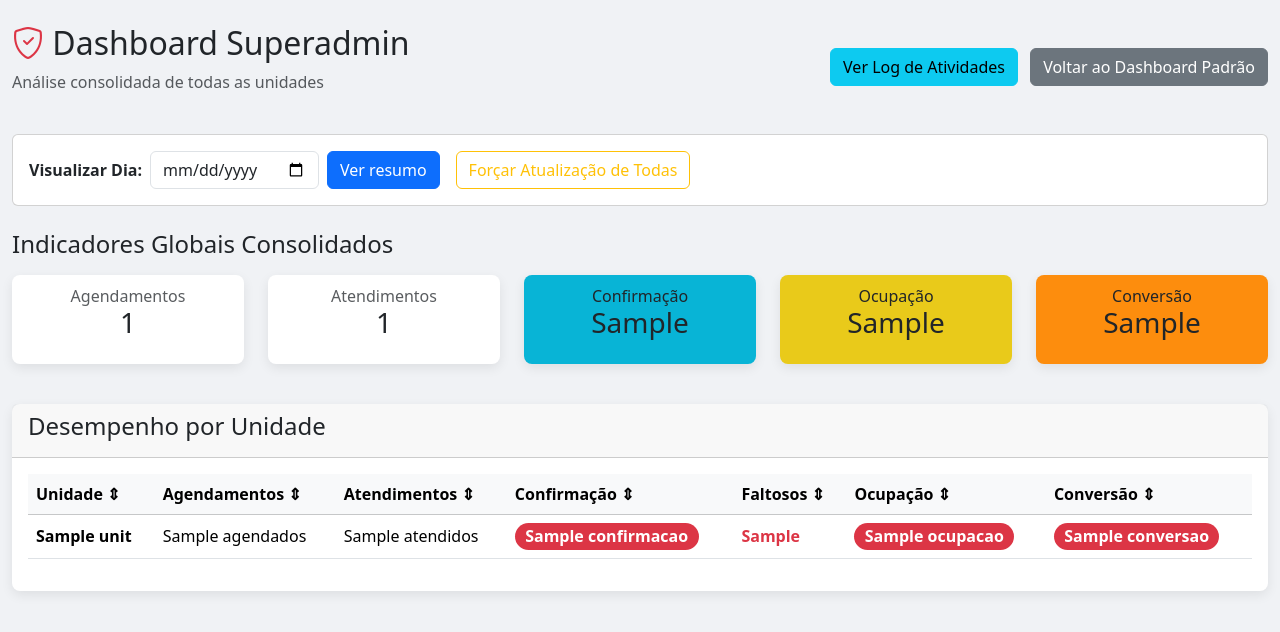
After one commit to lucasamorsaude/Agenda-Multipla-WebDental, a Flask app: template app/templates/superadmin_dashboard.html in a window 1280 px wide. The commit adds this page. Shown: the top 632 px of the page. Run offline with Flask 3, Linux system fonts and the light colour scheme; the template is opened without the code that fills it: most values are stand-ins (such as "Sample title", 1, 10 or a date in 2020).

Commit message:
Adição do Painel SuperAdmin

```diff
--- a/app/__init__.py
+++ b/app/__init__.py
@@ -26,7 +26,7 @@ def create_app():
 
     login.init_app(app)
 
-    from . import routes, api, cache, auth, user
+    from . import routes, api, cache, auth, user, superadmin
 
     # 2. Registra todos os blueprints na aplicação
     app.register_blueprint(routes.bp)
@@ -34,6 +34,7 @@ def create_app():
     app.register_blueprint(cache.bp)
     app.register_blueprint(auth.bp)
     app.register_blueprint(user.bp)
+    app.register_blueprint(superadmin.bp)
 
 
 
--- a/app/templates/index.html
+++ b/app/templates/index.html
@@ -53,7 +53,7 @@
             </div>
             <div>
                 {% if session.get('role') == 'superadmin' %}
-                    <a href="#" class="btn btn-danger">Dashboard Superadmin</a>
+                    <a href="{{ url_for('superadmin.dashboard') }}" class="btn btn-danger">Dashboard Superadmin</a>
                 {% endif %}
                 <a href="{{ url_for('user.user_panel') }}" class="btn btn-info">Usuários</a>
                 <a href="{{ url_for('auth.logout') }}" class="btn btn-danger ms-2">Sair</a>
--- /dev/null
+++ b/app/templates/superadmin_dashboard.html
@@ -0,0 +1,232 @@
+<!DOCTYPE html>
+<html lang="pt-BR">
+<head>
+    <meta charset="UTF-8">
+    <meta name="viewport" content="width=device-width, initial-scale=1.0">
+    <title>Dashboard Superadmin</title>
+    <link href="https://cdn.jsdelivr.net/npm/bootstrap@5.3.3/dist/css/bootstrap.min.css" rel="stylesheet">
+    <link href="https://cdn.jsdelivr.net/npm/bootstrap-icons@1.11.3/font/bootstrap-icons.min.css" rel="stylesheet">
+    <link rel="icon" href="https://cdn-icons-png.flaticon.com/512/774/774134.png" type="image/x-icon">
+    <style>
+        body { background-color: #f0f2f5; }
+        .metric-card { border: none; border-radius: 0.5rem; box-shadow: 0 4px 12px rgba(0,0,0,0.08); }
+        .table-hover tbody tr:hover { background-color: #e9ecef; }
+    </style>
+    <script src="https://cdn.jsdelivr.net/npm/chart.js"></script>
+</head>
+<body>
+    <div class="container-fluid my-4">
+        <div class="d-flex justify-content-between align-items-center mb-4">
+            <div>
+                <h2><i class="bi bi-shield-check text-danger"></i> Dashboard Superadmin</h2>
+                <p class="text-muted">Análise consolidada de todas as unidades</p>
+            </div>
+            <div>
+                <a href="#" class="btn btn-info">Ver Log de Atividades</a>
+                <a href="{{ url_for('main.index') }}" class="btn btn-secondary ms-2">Voltar ao Dashboard Padrão</a>
+            </div>
+        </div>
+
+        <div class="card mb-4">
+            <div class="card-body">
+                <form method="POST" action="{{ url_for('superadmin.dashboard') }}" class="d-flex align-items-center">
+                    <label for="selected_date" class="form-label me-2 mb-0"><strong>Visualizar Dia:</strong></label>
+                    <input type="date" id="selected_date" name="selected_date" value="{{ selected_date }}" class="form-control me-2" style="width: auto;">
+                    <button type="submit" class="btn btn-primary">Ver resumo</button>
+
+                    <button type="button" id="force-update-all-superadmin-btn" class="btn btn-outline-warning ms-3">Forçar Atualização de Todas</button>
+                </form>
+            </div>
+        </div>
+
+        <div class="row mb-4">
+            <h4 class="mb-3">Indicadores Globais Consolidados</h4>
+
+            <div class="col mb-3">
+                <div class="card metric-card">
+                    <div class="card-body text-center">
+                        <h6 class="card-subtitle text-muted">Agendamentos</h6>
+                        <h3 class="card-title">{{ global_summary.total_agendado_geral }}</h3>
+                    </div>
+                </div>
+            </div>
+            <div class="col mb-3">
+                <div class="card metric-card">
+                    <div class="card-body text-center">
+                        <h6 class="card-subtitle text-muted">Atendimentos</h6>
+                        <h3 class="card-title">{{ global_summary.total_atendidos_global }}</h3>
+                    </div>
+                </div>
+            </div>
+
+            <div class="col mb-3">
+                <div class="card metric-card " style="background-color: rgb(8, 180, 214);">
+                    <div class="card-body text-center">
+                        <h6 class="card-subtitle">Confirmação</h6>
+                        <h3 class="card-title">{{ global_summary.taxa_confirmacao_global }}</h3>
+                    </div>
+                </div>
+            </div>
+
+            <div class="col mb-3">
+                <div class="card metric-card " style="background-color: rgb(233, 202, 26);">
+                    <div class="card-body text-center">
+                        <h6 class="card-subtitle">Ocupação</h6>
+                        <h3 class="card-title">{{ global_summary.taxa_ocupacao_global }}</h3>
+                    </div>
+                </div>
+            </div>
+
+            <div class="col mb-3">
+                <div class="card metric-card " style="background-color: rgb(253, 141, 13);">
+                    <div class="card-body text-center">
+                        <h6 class="card-subtitle">Conversão</h6>
+                        <h3 class="card-title">{{ global_summary.taxa_conversao_global }}</h3>
+                    </div>
+                </div>
+            </div>
+        </div>
+
+        <div class="card metric-card mb-4">
+            <div class="card-header"><h4>Desempenho por Unidade</h4></div>
+            <div class="card-body">
+                <div class="table-responsive">
+                    <table class="table table-hover align-middle" id="unitsTable">
+                        <thead class="table-light">
+                            <tr>
+                                <th scope="col" style="cursor: pointer;">Unidade &#x21D5;</th>
+                                <th scope="col" style="cursor: pointer;">Agendamentos &#x21D5;</th>
+                                <th scope="col" style="cursor: pointer;">Atendimentos &#x21D5;</th>
+                                <th scope="col" style="cursor: pointer;">Confirmação &#x21D5;</th>
+                                <th scope="col" style="cursor: pointer;">Faltosos &#x21D5;</th>
+                                <th scope="col" style="cursor: pointer;">Ocupação &#x21D5;</th>
+                                <th scope="col" style="cursor: pointer;">Conversão &#x21D5;</th>
+                            </tr>
+                        </thead>
+                        <tbody>
+                            {% for unit in units_stats %}
+                            <tr>
+                                <td><strong>{{ unit.name }}</strong></td>
+                                <td>{{ unit.agendados }}</td>
+                                <td>{{ unit.atendidos }}</td>
+
+                                {% set percent = unit.confirmacao_numeric %}
+                                {% if percent >= 80 %}{% set color = 'text-bg-success' %}
+                                {% elif percent >= 60 %}{% set color = 'text-bg-warning' %}
+                                {% else %}{% set color = 'text-bg-danger' %}{% endif %}
+                                <td><span class="badge fs-6 rounded-pill {{ color }}">{{ unit.confirmacao }}</span></td>
+
+                                <td><span class="text-danger fw-bold">{{ unit.nao_compareceu }}</span></td>
+
+                                {% set percent = unit.ocupacao_numeric %}
+                                {% if percent >= 80 %}{% set color = 'text-bg-success' %}
+                                {% elif percent >= 60 %}{% set color = 'text-bg-warning' %}
+                                {% else %}{% set color = 'text-bg-danger' %}{% endif %}
+                                <td><span class="badge fs-6 rounded-pill {{ color }}">{{ unit.ocupacao }}</span></td>
+
+                                {% set percent = unit.conversao_numeric %}
+                                {% if percent >= 80 %}{% set color = 'text-bg-success' %}
+                                {% elif percent >= 60 %}{% set color = 'text-bg-warning' %}
+                                {% else %}{% set color = 'text-bg-danger' %}{% endif %}
+                                <td><span class="badge fs-6 rounded-pill {{ color }}">{{ unit.conversao }}</span></td>
+                            </tr>
+                            {% endfor %}
+                        </tbody>
+                    </table>
+                </div>
+            </div>
+        </div>
+
+    </div>
+
+
+    <div class="toast-container position-fixed top-0 end-0 p-3" style="z-index: 1100">
+        <div id="updateToast" class="toast" role="alert" aria-live="assertive" aria-atomic="true">
+            <div class="toast-header">
+                <strong class="me-auto">Atualização de Cache</strong>
+                <button type="button" class="btn-close" data-bs-dismiss="toast" aria-label="Close"></button>
+            </div>
+            <div class="toast-body" id="toast-body-message"></div>
+        </div>
+    </div>
+    </div> <script src="https://cdn.jsdelivr.net/npm/bootstrap@5.3.3/dist/js/bootstrap.bundle.min.js"></script>
+
+
+<script>
+    // JavaScript para ordenação da tabela
+    const getCellValue = (tr, idx) => {
+        const cell = tr.children[idx];
+        const value = cell.innerText || cell.textContent;
+        const num = parseFloat(value.replace(',', '.'));
+        return isNaN(num) ? value.trim().toLowerCase() : num;
+    };
+
+    document.querySelectorAll('#unitsTable th').forEach(th => th.addEventListener('click', (() => {
+        const table = th.closest('table');
+        const tbody = table.querySelector('tbody');
+        const column = Array.from(th.parentNode.children).indexOf(th);
+        const dir = th.dataset.dir = -(th.dataset.dir || -1);
+
+        Array.from(tbody.querySelectorAll('tr'))
+            .sort((a, b) => (getCellValue(a, column) > getCellValue(b, column) ? 1 : -1) * dir)
+            .forEach(tr => tbody.appendChild(tr));
+    })));
+
+    // --- LÓGICA PARA FORÇAR ATUALIZAÇÃO DE TODAS AS UNIDADES ---
+    const toastEl = document.getElementById('updateToast');
+    const toast = new bootstrap.Toast(toastEl);
+    const toastBody = document.getElementById('toast-body-message');
+    const updateButton = document.getElementById('force-update-all-superadmin-btn');
+
+    updateButton.addEventListener('click', async function() {
+        this.disabled = true;
+        const originalButtonText = this.innerHTML;
+
+        try {
+            const response = await fetch("{{ url_for('api.my_units_api') }}");
+            if (!response.ok) throw new Error('Falha ao buscar lista de unidades.');
+            const unitsToUpdate = await response.json();
+
+            if (unitsToUpdate.length === 0) {
+                throw new Error('Nenhuma unidade encontrada para atualizar.');
+            }
+
+            for (let i = 0; i < unitsToUpdate.length; i++) {
+                const unit = unitsToUpdate[i];
+                const progress = `(${i + 1}/${unitsToUpdate.length})`;
+                this.innerHTML = `<span class="spinner-border spinner-border-sm"></span> Atualizando ${unit.name} ${progress}`;
+
+                const formData = new FormData();
+                formData.append('selected_date_force_update', document.getElementById('selected_date').value);
+                formData.append('unit_id', unit.id);
+
+                const updateResponse = await fetch("{{ url_for('cache.force_update_day_cache_sync') }}", {
+                    method: 'POST',
+                    body: formData
+                });
+                const result = await updateResponse.json();
+
+                if (result.status !== 'success') {
+                    toastBody.textContent = result.message;
+                    toast.show();
+                }
+            }
+
+            this.innerHTML = 'Atualizando...';
+            toastBody.textContent = 'Todas as unidades foram atualizadas com sucesso. A página será recarregada.';
+            toast.show();
+            setTimeout(() => { window.location.reload(); }, 2500);
+
+        } catch (error) {
+            console.error('Erro no processo de atualização:', error);
+            toastBody.textContent = error.message || 'Ocorreu um erro geral na atualização.';
+            toast.show();
+            this.disabled = false;
+            this.innerHTML = originalButtonText;
+        }
+    });
+</script>
+
+
+</body>
+</html>
```
Also changed, not shown: app/api.py (+13 -0 lines), app/cache.py (+7 -9 lines), app/superadmin.py (added, +108 -0 lines).
